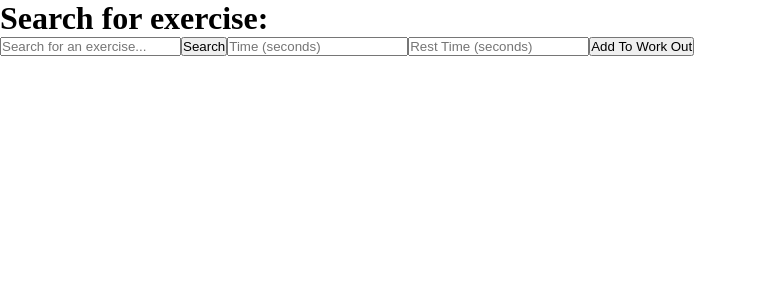
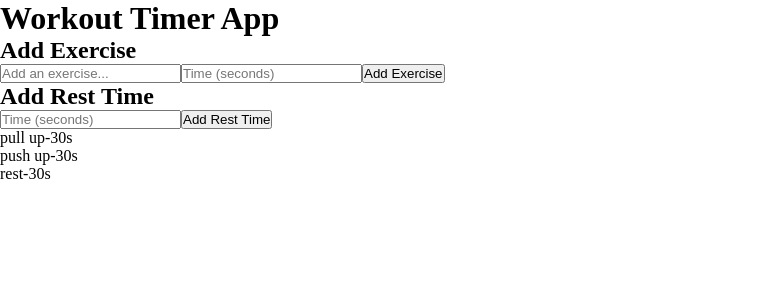
Before and after one commit to mrynp/workout-timer, a React (Create React App) app: page / in a window 1280 px wide. Shown: the top 300 px of the page, without its empty margins (0-757 px from the left). Built offline with nearby package versions, Linux system fonts and the light colour scheme.

Commit message:
Create WorkoutInput component and move input fields to it

```diff
--- a/package.json
+++ b/package.json
@@ -10,7 +10,8 @@
     "react": "^18.3.1",
     "react-dom": "^18.3.1",
     "react-scripts": "5.0.1",
-    "web-vitals": "^2.1.4"
+    "web-vitals": "^2.1.4",
+    "@babel/plugin-proposal-private-property-in-object": ">=6.9.0"
   },
   "scripts": {
     "start": "react-scripts start",
--- a/src/App.js
+++ b/src/App.js
@@ -1,14 +1,24 @@
 import React from "react";
-import SearchExercise from "./SearchExercise";
+// import SearchExercise from "./SearchExercise";
+import WorkoutInput from "./WorkoutInput";
+
 import "./App.css";
+import { useState } from "react";
 
-const App = () => {
+function App() {
+  // const [workoutPlan, setWorkoutPlan] = useState([]);
+
+  // const addExerciseToWorkout = (exercise) => {
+  //   setWorkoutPlan((prevPlan) => [...prevPlan, exercise]);
+  // };
+
   return (
     <div className="App">
-      <h1>Search for exercise:</h1>
-      <SearchExercise />
+      <h1>Workout Timer App</h1>
+      <WorkoutInput />
+      {/* <SearchExercise onAddExercise={addExerciseToWorkout} /> */}
     </div>
   );
-};
+}
 
 export default App;
--- a/src/SearchExercise.js
+++ b/src/SearchExercise.js
@@ -2,7 +2,7 @@ import React from "react";
 import axios from "axios";
 import { useState } from "react";
 
-const SearchExercise = () => {
+const SearchExercise = ({ onAddExercise }) => {
   const [exerciseName, setExerciseName] = useState("");
   const [exerciseData, setExerciseData] = useState(null);
   const [exerciseTime, setExerciseTime] = useState("");
@@ -48,7 +48,7 @@ const SearchExercise = () => {
 
   const handleAddExercise = () => {
     if (exerciseData && exerciseTime) {
-      console.log({
+      onAddExercise({
         ...exerciseData,
         exerciseTime: parseInt(exerciseTime),
         restTime: parseInt(restTime) || 0,
--- /dev/null
+++ b/src/WorkoutInput.js
@@ -0,0 +1,45 @@
+import React from "react";
+
+const WorkoutInput = () => {
+  const workoutPlan = [
+    {
+      type: "exercise",
+      name: "pull up",
+      time: 30,
+    },
+    {
+      type: "exercise",
+      name: "push up",
+      time: 30,
+    },
+    {
+      type: "rest",
+      name: "rest",
+      time: 30,
+    },
+  ];
+
+  return (
+    <div>
+      <h2>Add Exercise</h2>
+      <input type="text" placeholder="Add an exercise..." />
+      <input type="number" placeholder="Time (seconds)" />
+      <button>Add Exercise</button>
+      <h2>Add Rest Time</h2>
+      <input type="number" placeholder="Time (seconds)" />
+      <button>Add Rest Time</button>
+
+      <ul>
+        {workoutPlan.map((workout, workoutIndex) => {
+          return (
+            <li key={workoutIndex}>
+              {workout.name}-{workout.time}s
+            </li>
+          );
+        })}
+      </ul>
+    </div>
+  );
+};
+
+export default WorkoutInput;
--- a/src/WorkoutTimer.js
+++ b/src/WorkoutTimer.js
@@ -1,7 +1,7 @@
 import React from "react";
 
-const WorkoutTimer = () => {
-  return <div>WorkoutTimer</div>;
-};
+function WorkoutTimer() {
+  return <div></div>;
+}
 
 export default WorkoutTimer;
```
